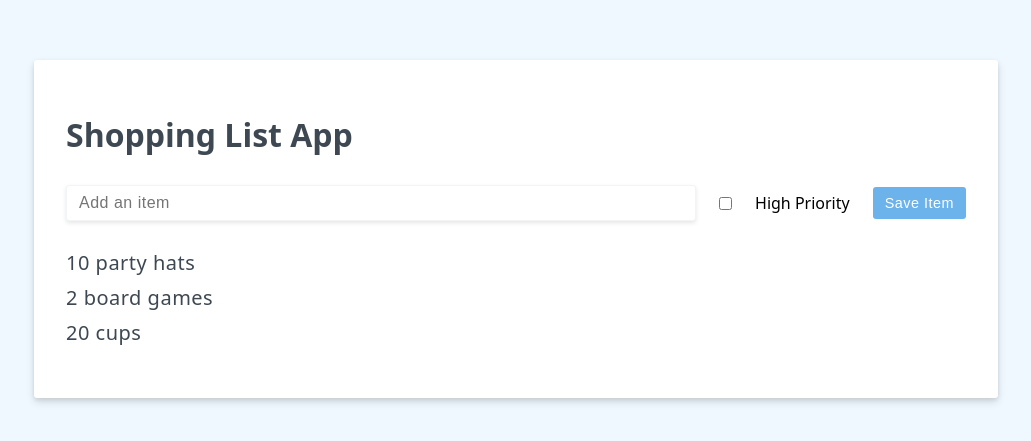
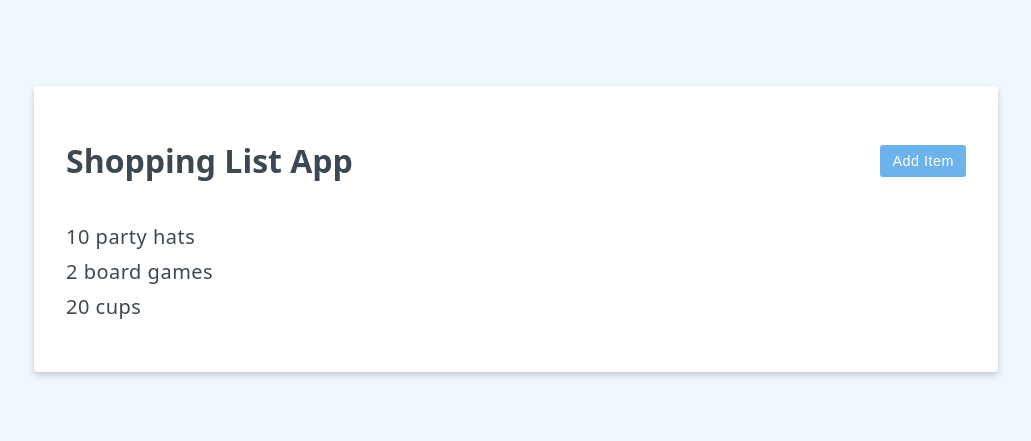
Before and after one commit to simpleanilcha/vueschool-courses, a Vue app in the folder fundamentals-composition-api/: page / in a window 1280 px wide. Shown: the part 171-612 px from the top of the page, without its empty margins (124-1155 px from the left). Built offline with nearby package versions, Linux system fonts and the light colour scheme.

Commit message:
conditionals in vue

```diff
--- a/fundamentals-composition-api/src/App.vue
+++ b/fundamentals-composition-api/src/App.vue
@@ -12,17 +12,28 @@
 const newItem = ref('')
 const newItemHighPriority = ref('')
 
+const editing = ref(false)
+
 const saveItem = () => {
   items.value.push({ id: items.value.length + 1, label: newItem.value })
+  newItem.value = ''
+}
+
+const doEdit = (isEdited) => {
+  editing.value = isEdited
   newItem.value = ''
 }
 
 </script>
 
 <template>
-  <h1>{{ header }}</h1>
+  <div class="header">
+    <h1>{{ header }}</h1>
+    <button v-if="editing" class="btn" @click="doEdit(false)">Cancel</button>
+    <button v-else class="btn btn-primary" @click="doEdit(true)">Add Item</button>
+  </div>
 
-  <form class="add-item-form" @submit.prevent="saveItem">
+  <form class="add-item-form" @submit.prevent="saveItem" v-if="editing">
     <input type="text" v-model.trim="newItem" placeholder="Add an item">
     <input type="checkbox" v-model="newItemHighPriority" name="" id=""> High Priority
     <button class="btn btn-primary">
@@ -35,4 +46,6 @@
       {{ label }}
     </li>
   </ul>
+
+  <p v-if="!items.length">Nothing to see here</p>
 </template>
```
